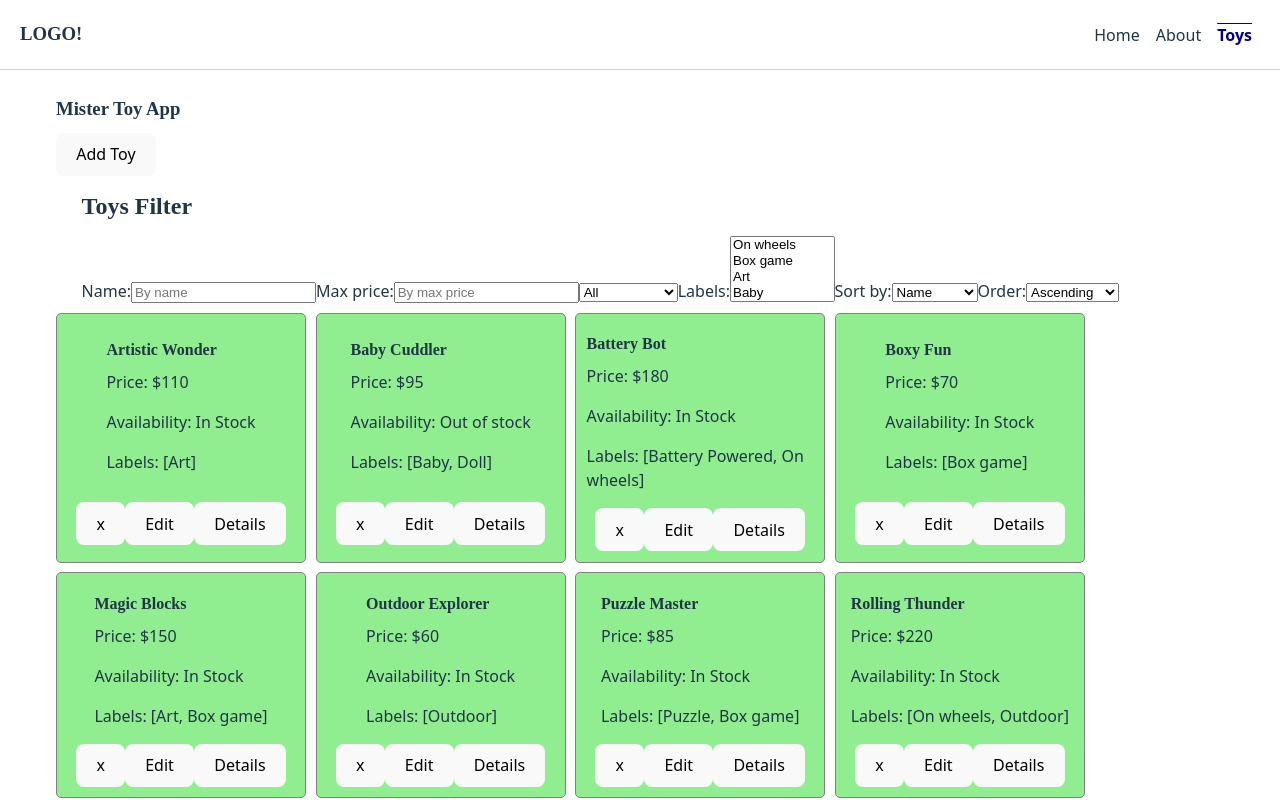
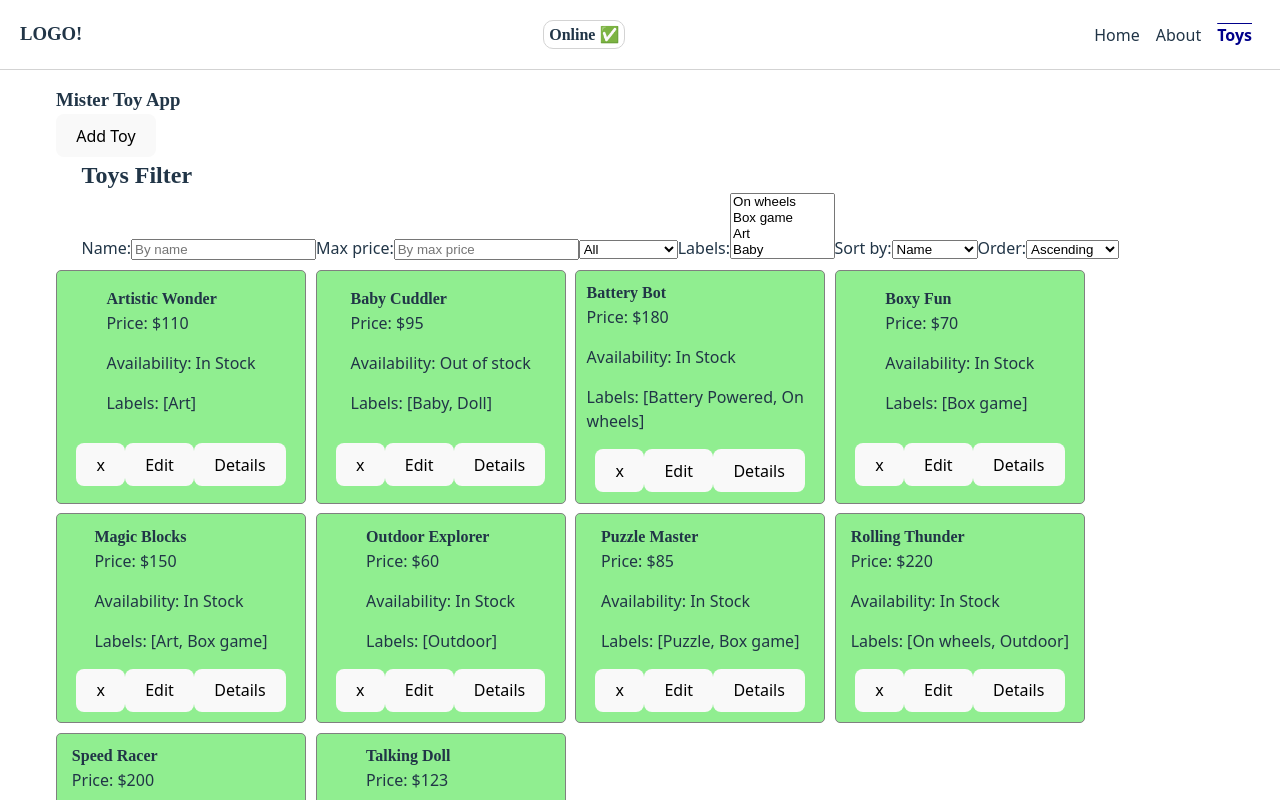
Before and after one commit to DIgidigidoom/mistertoy-frontend, a React (Vite) app: page /toy in a window 1280 px wide. Shown: the top 800 px of the page. Built offline with nearby package versions, Linux system fonts and the light colour scheme.

Commit message:
Add online status

```diff
--- a/src/assets/style/base/base.css
+++ b/src/assets/style/base/base.css
@@ -20,6 +20,7 @@
   h6 {
     margin: .5em 0 .5em;
     font-family: 'Edu VIC WA NT Beginner', cursive;
+    margin :0;
   }
 
   p {
--- /dev/null
+++ b/src/assets/style/cmp/online-status.css
@@ -0,0 +1,12 @@
+.online-status-container{
+    border: 1px solid lightgrey;
+    height: fit-content;
+    margin: 0;
+    padding: 5px;
+    border-radius: 10px;
+}
+
+.online-status-container h1{
+    font-size: 1em;
+
+}
--- a/src/assets/style/main.css
+++ b/src/assets/style/main.css
@@ -17,3 +17,4 @@
 @import './cmp/toy-list.css';
 @import './cmp/popup.css';
 @import './cmp/chat.css';
+@import './cmp/online-status.css';
--- a/src/cmps/AppHeader.jsx
+++ b/src/cmps/AppHeader.jsx
@@ -1,4 +1,5 @@
 import { Link, NavLink } from 'react-router-dom'
+import { OnlineStatus } from './OnlineStatus.jsx'
 
 export function AppHeader() {
 
@@ -6,6 +7,7 @@ export function AppHeader() {
         <Link to="/">
             <h3>LOGO!</h3>
         </Link>
+        <OnlineStatus />
         <nav>
             <NavLink to="/">Home</NavLink>
             <NavLink to="/about">About</NavLink>
--- /dev/null
+++ b/src/cmps/OnlineStatus.jsx
@@ -0,0 +1,10 @@
+import { useOnlineStatus } from "../hooks/useOnlineStatus";
+
+export function OnlineStatus(){
+    const isOnline = useOnlineStatus()
+
+    return <section className="online-status-container">
+        <h1>{isOnline ? 'Online ✅'  : 'Offline ❌' }</h1>
+    </section>
+
+}
--- /dev/null
+++ b/src/hooks/useOnlineStatus.js
@@ -0,0 +1,26 @@
+import { useEffect, useState } from "react"
+
+export function useOnlineStatus() {
+
+    const [isOnline, setIsOnline] = useState(true)
+
+    useEffect(() => {
+
+        function handleOnline() {
+            setIsOnline(true)
+        }
+        function handleOffline() {
+            setIsOnline(false)
+        }
+
+        window.addEventListener('online', handleOnline)
+        window.addEventListener('offline', handleOffline)
+
+        return () => {
+            window.removeEventListener('online', handleOnline)
+            window.removeEventListener('offline', handleOffline)
+        }
+    }, [])
+
+    return isOnline
+}
```
Also changed, not shown: src/hooks/useConfirmTabClose.js (added, +24 -0 lines).
